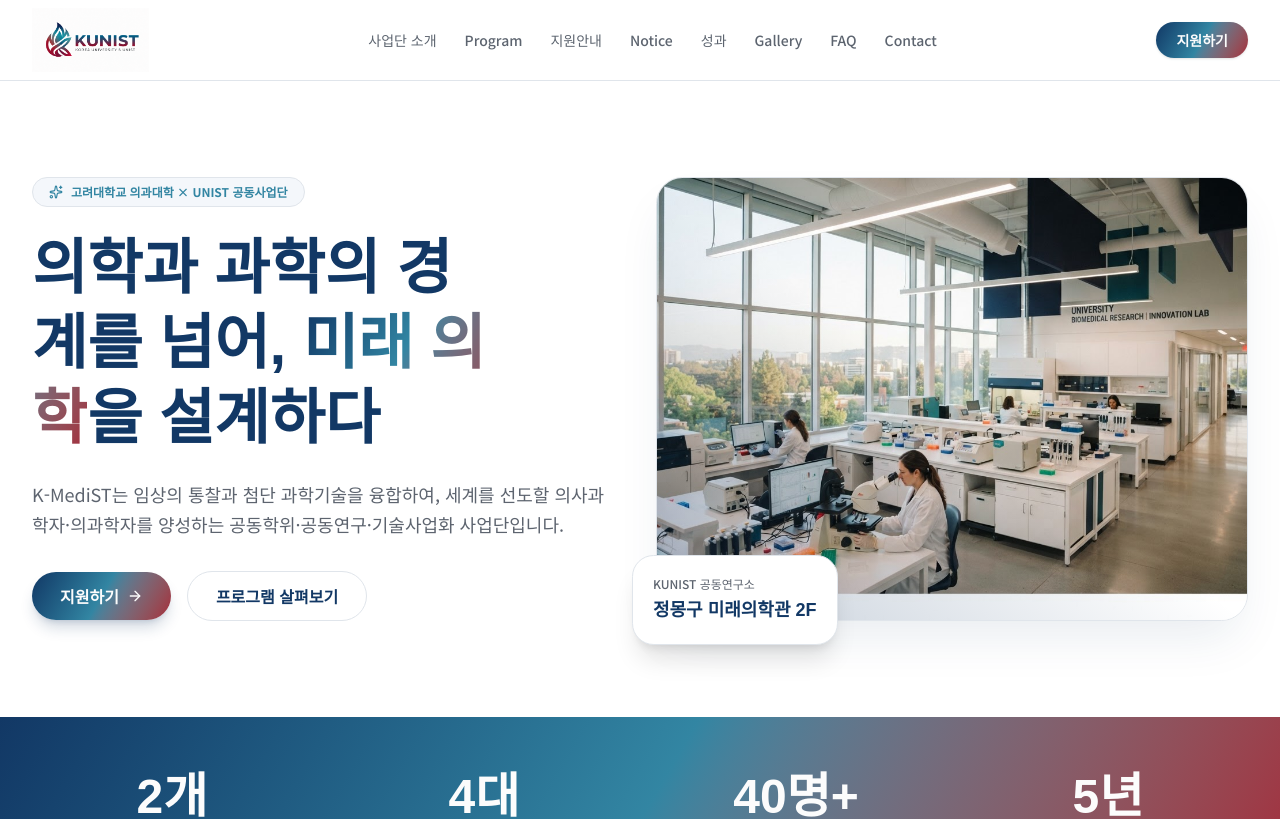
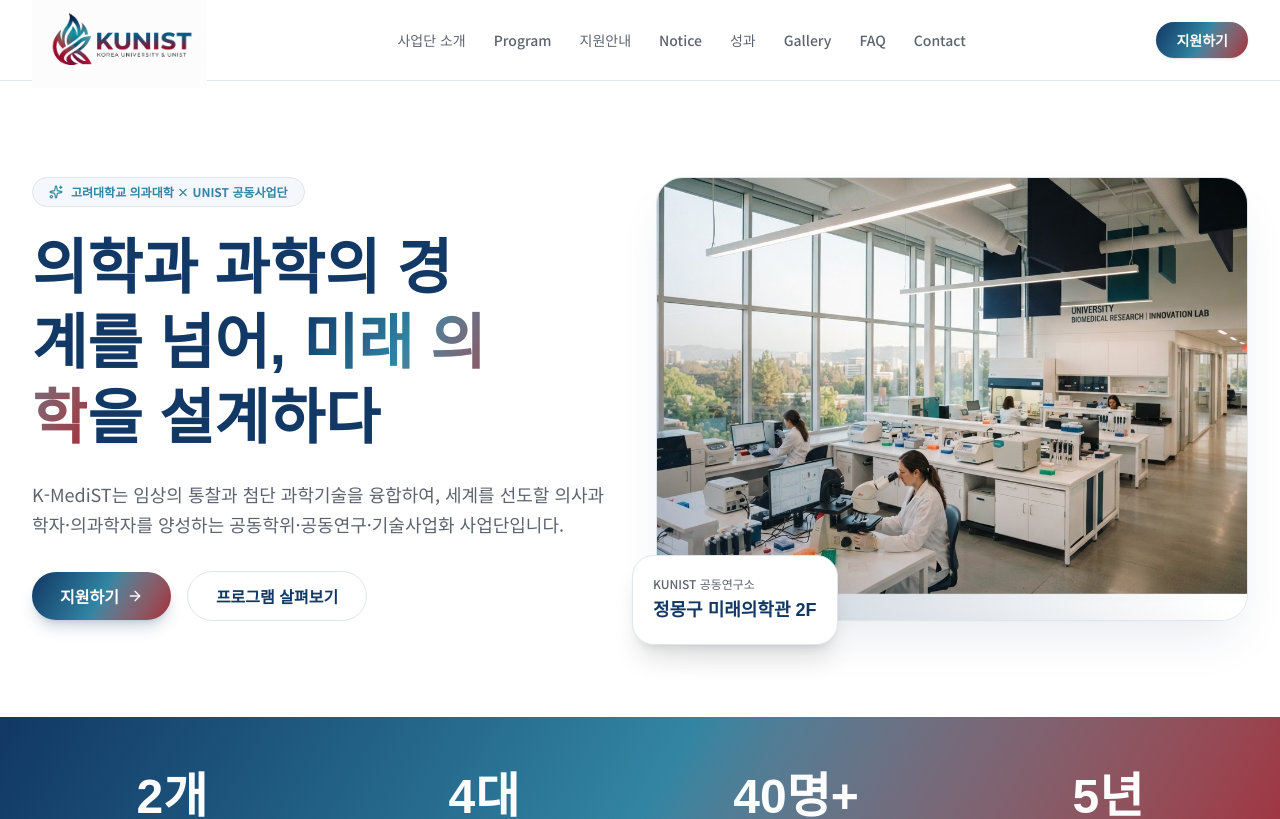
Before and after one commit to bpk0191/K-MediST-KUNIST, a Next.js app: page / in a window 1280 px wide. Shown: the top 819 px of the page. Built offline with nearby package versions, Linux system fonts and the light colour scheme.

Commit message:
Update site-header.tsx
헤더 로고 사이즈 확대
KUNIST 로고 및 하단 텍스트가 잘 보이도록 크기 확대 (266→340, h-14→h-20)

```diff
--- a/components/site-header.tsx
+++ b/components/site-header.tsx
@@ -19,9 +19,9 @@ export function SiteHeader() {
           <Image
             src="/kunist-logo.png"
             alt="KUNIST 로고"
-            width={266}
-            height={76}
-            className="h-14 w-auto sm:h-16"
+            width={340}
+            height={96}
+            className="h-20 w-auto sm:h-24"
             priority
           />
         </Link>
```
